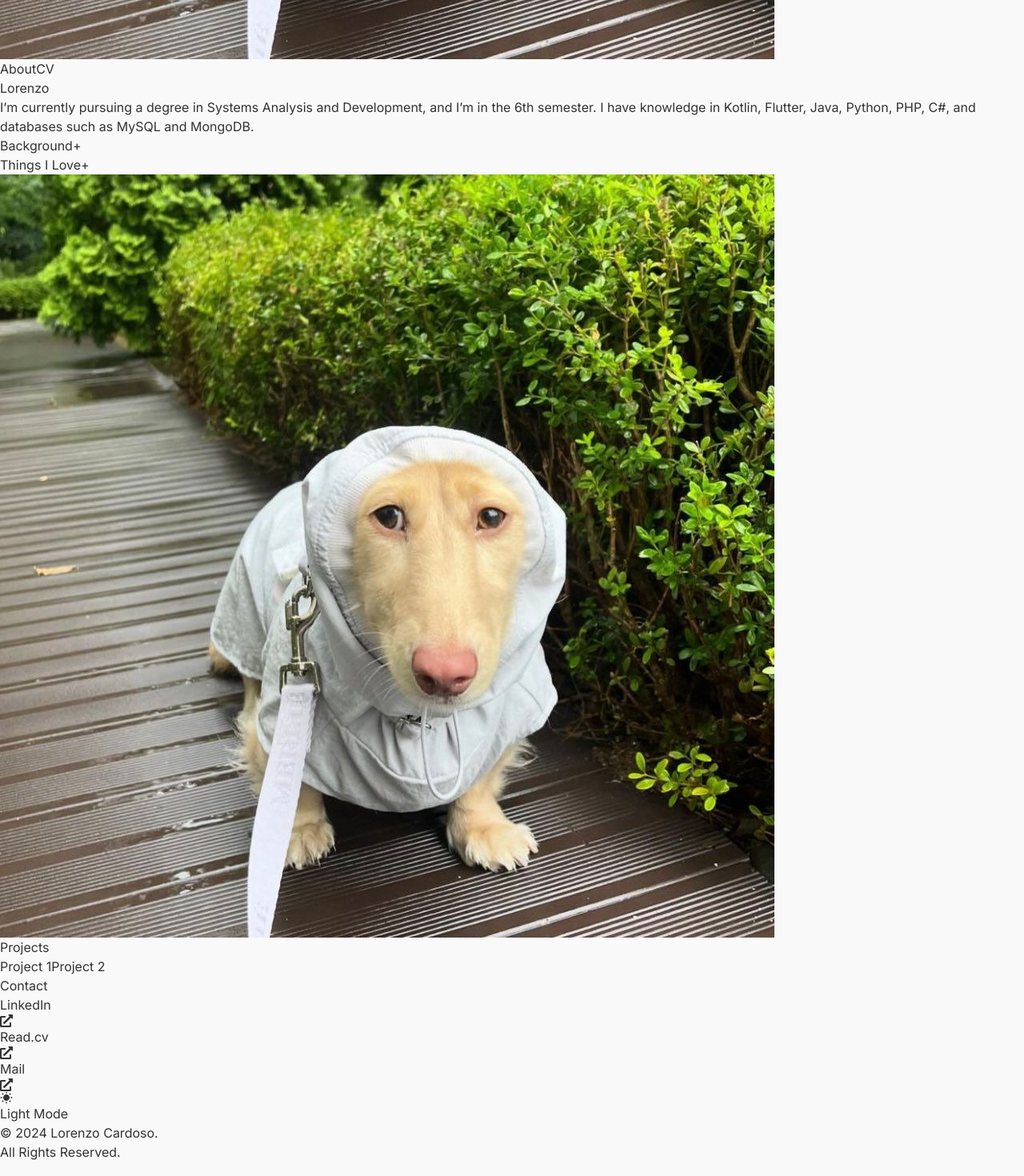
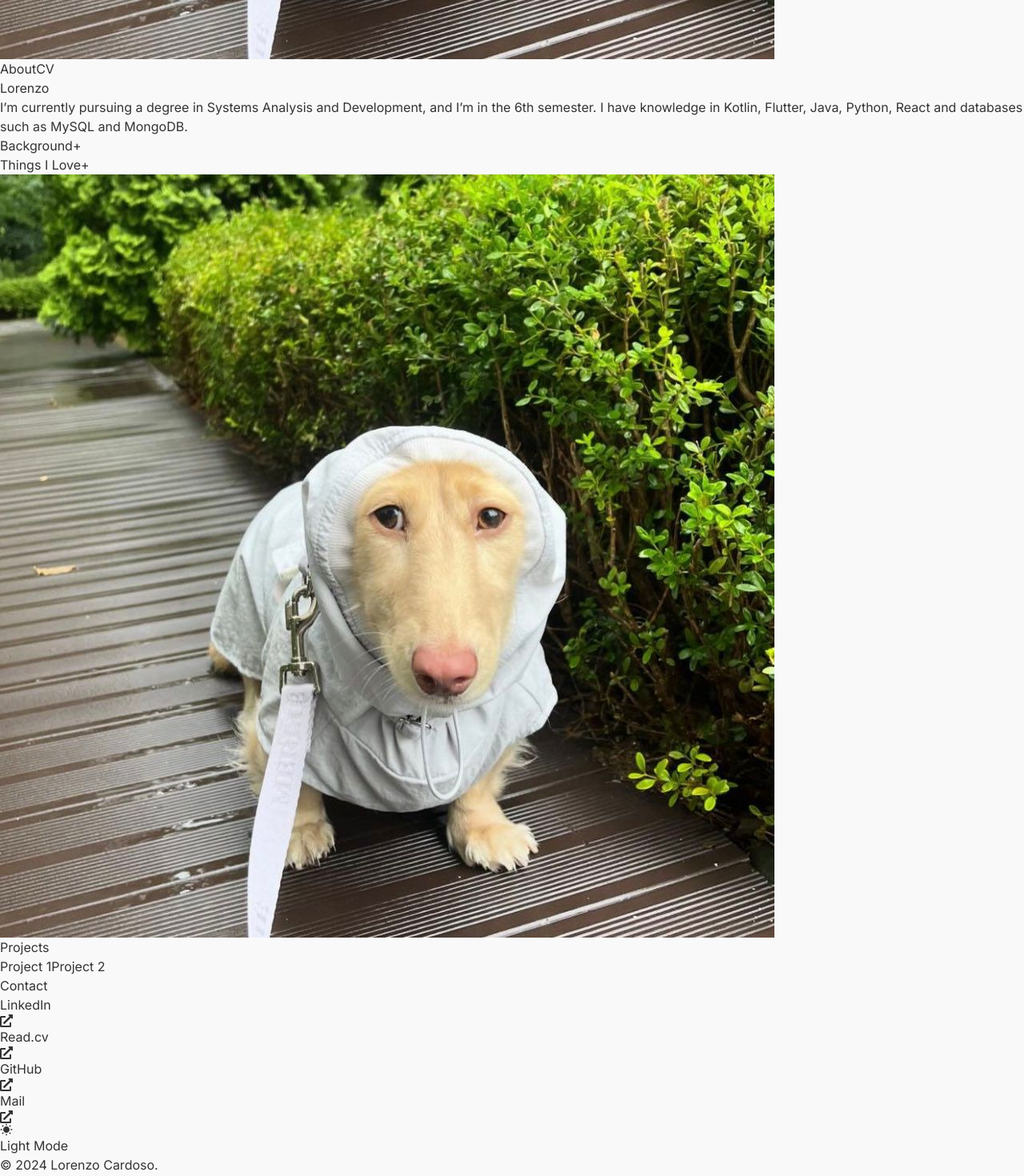
Before and after one commit to llorenzocardoso/portfolio, a React (Vite) app in the folder react-portfolio/: page /about in a window 1280 px wide. Shown: the part 880-2350 px from the top of the page at 80% size. Built offline with nearby package versions, Linux system fonts and the light colour scheme.

Commit message:
update 2024-09-02

```diff
--- a/react-portfolio/src/components/About.jsx
+++ b/react-portfolio/src/components/About.jsx
@@ -17,7 +17,7 @@ const About = () => {
             <h1 className="mb-6 text-left text-3xl md:text-4xl font-semibold text-gray-900">Lorenzo</h1>
             <p
               className="text-left text-gray-500 font-extralight text-md md:text-lg mb-10">
-              I’m currently pursuing a degree in Systems Analysis and Development, and I’m in the 6th semester. I have knowledge in Kotlin, Flutter, Java, Python, PHP, C#, and databases such as MySQL and MongoDB.
+              I’m currently pursuing a degree in Systems Analysis and Development, and I’m in the 6th semester. I have knowledge in Kotlin, Flutter, Java, Python, React and databases such as MySQL and MongoDB.
             </p>
 
             <div className="py-4">
--- a/react-portfolio/src/components/Contact.jsx
+++ b/react-portfolio/src/components/Contact.jsx
@@ -50,6 +50,14 @@ const Contact = () => {
               <FaExternalLinkAlt />
             </a>
             <a
+              href="https://github.com/llorenzocardoso"
+              target="_blank"
+              className="flex items-center space-x-2 font-bold text-sm text-zinc-900 hover:text-blue-500"
+            >
+              <span>GitHub</span>
+              <FaExternalLinkAlt />
+            </a>
+            <a
               href="mailto:llorenzocardoso1@gmail.com"
               target="_blank"
               className="flex items-center space-x-2 font-bold text-sm text-zinc-900 hover:text-blue-500"
```
